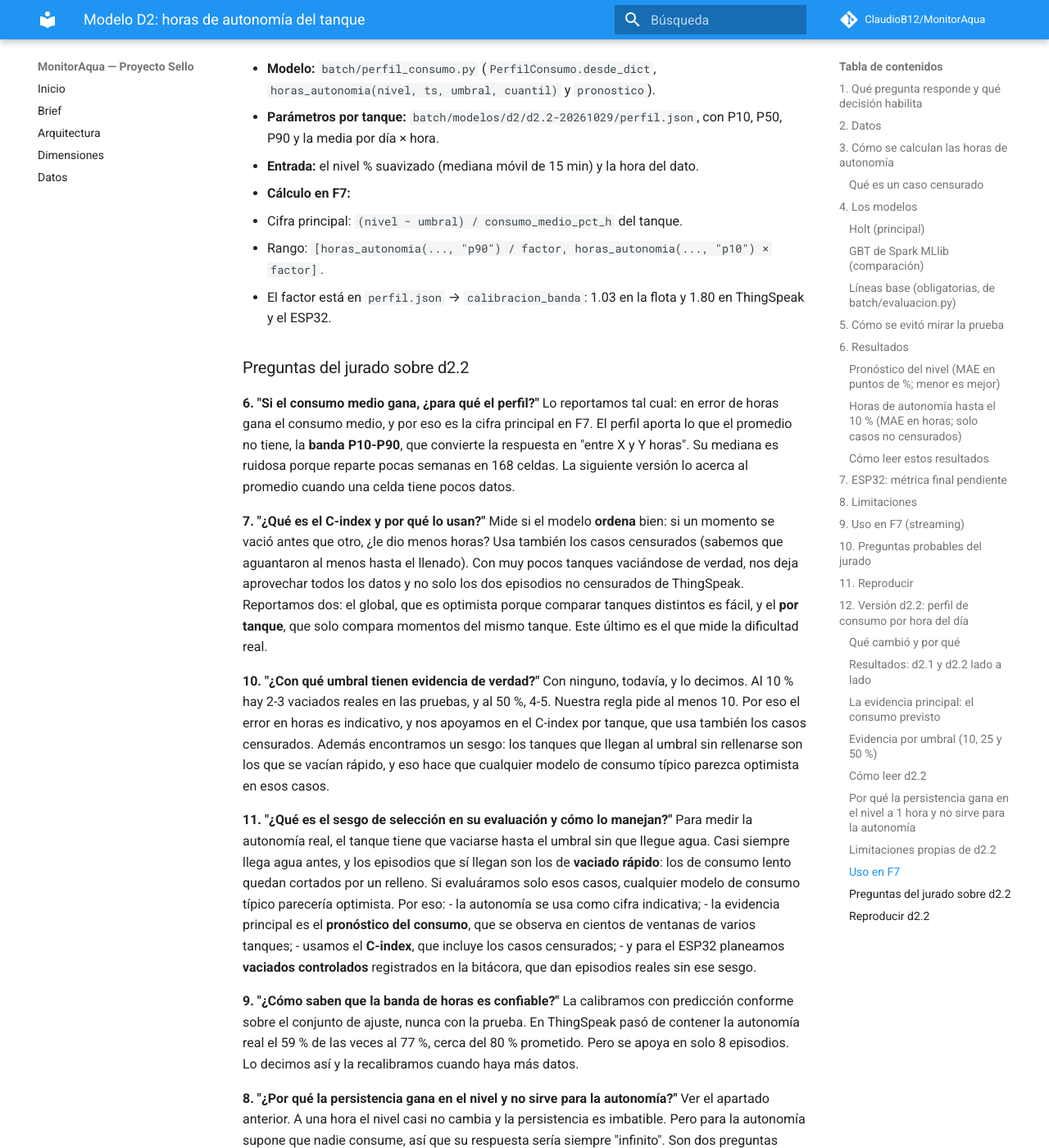
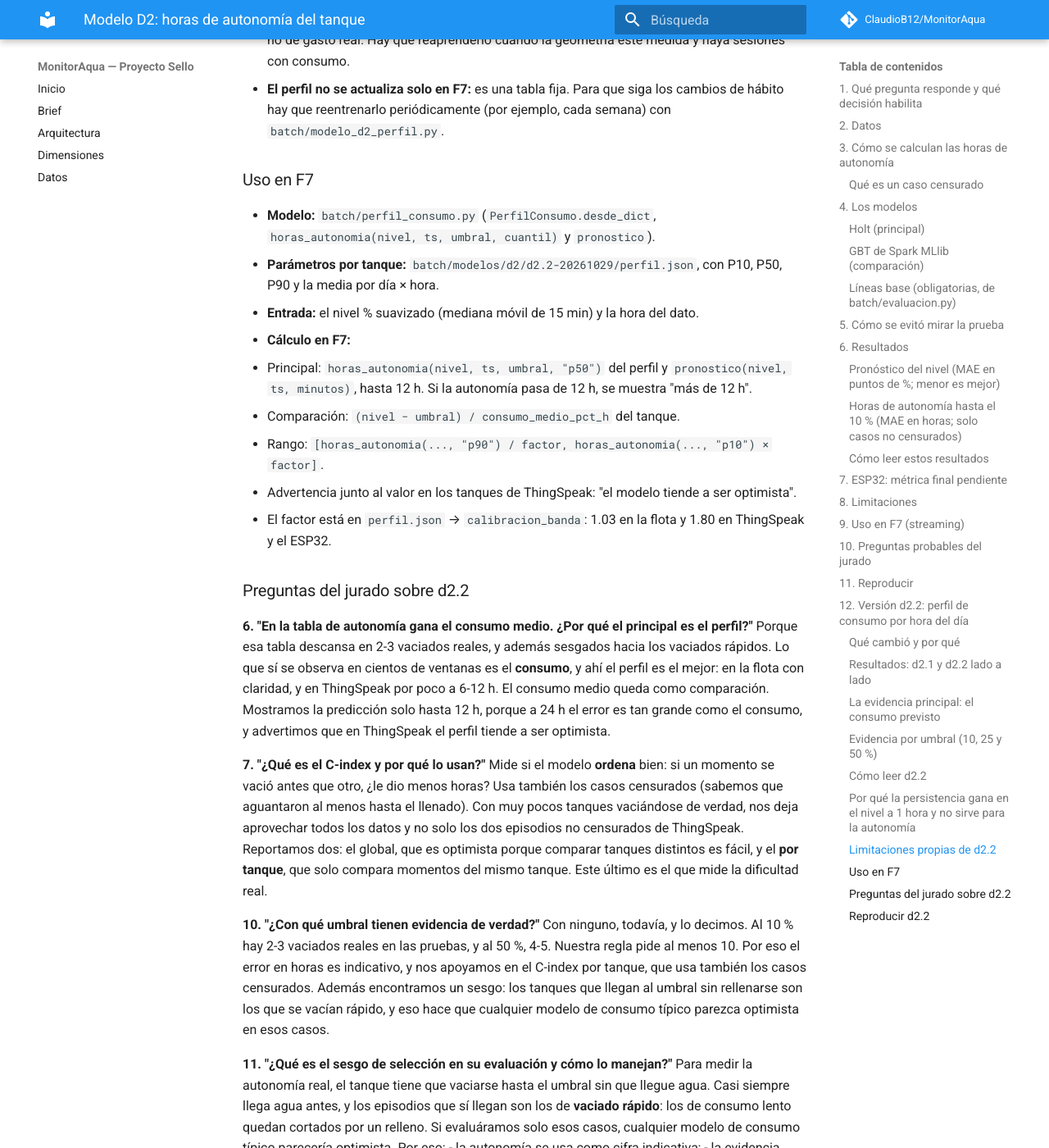
Before and after one commit to ClaudioB12/MonitorAqua, an MkDocs documentation site: the page built from docs/modelo-d2.md, in a window 1280 px wide and 1400 px high, scrolled down 19319 px. Shown: the whole window at 82% size. Built offline with MkDocs 1.6.1 and Material for MkDocs 9.7.7, drawn with Linux system fonts in a browser that asks for light colours; comment, search, counter and statistics services are not loaded; some of the changed text lies outside the part shown.

Commit message:
D2: decisión para F7 — perfil como modelo principal, hasta 12 h, con advertencia en ThingSpeak
- Principal: perfil de consumo (mejor en el consumo observado); comparación: consumo medio
- Se muestra hasta 12 h (autonomía > 12 h -> "más de 12 h"); a 24 h no se muestra (error del tamaño del consumo)
- Banda P10-P90 calibrada; el tablero advierte que en ThingSpeak el perfil tiende a ser optimista
- docs/modelo-d2.md, CLAUDE.md, y el campo uso_f7 de perfil.json (parámetros sin cambios)

Co-Authored-By: Claude Opus 5.5 <noreply@anthropic.com>

```diff
--- a/docs/modelo-d2.md
+++ b/docs/modelo-d2.md
@@ -454,9 +454,8 @@ en `docs/evidencias/f6-d2/d2.2/tablas_d2.2.md`.
    - Holt d2.1 es el peor en todos los casos.
 2. **Esto matiza la tabla de autonomía, donde ganaba el consumo medio.** Esa tabla descansa en 2-3 episodios con
    sesgo de selección. La del consumo descansa en cientos de ventanas en 8 y 4 tanques.
-   - **La decisión de F7 se mantiene** (cifra principal = consumo medio; rango = banda calibrada).
-   - **Pero la evidencia observable apoya al perfil como estimador del consumo.** El equipo puede reconsiderarlo
-     cuando el ESP32 tenga datos propios.
+   - **Por eso el equipo cambió la decisión de F7:** el principal es el **perfil** y el consumo medio queda como
+     comparación (ver *Decisión para F7*).
 3. **Los modelos se equivocan en sentidos opuestos según el nivel:**
    - En la flota, perfil y consumo medio **sobreestiman** el consumo, así que dan una autonomía prudente.
    - En ThingSpeak lo **subestiman**, así que dan una autonomía optimista. En el perfil eso es significativo a 12 y
@@ -537,9 +536,19 @@ Hasta entonces, la autonomía de F7 se muestra como **estimación con su banda**
 5. **Todo descansa en pocos episodios no censurados:** 3 en la flota y 2 en ThingSpeak. El C-index, que usa también
    los censurados, confirma el orden: d2.2 ≫ d2.1.
 
-**Decisión para F7** (tomada por el equipo el 2026-10-29):
-- **Cifra principal:** la autonomía del **consumo medio** de cada tanque, por ser la de menor error.
+**Decisión para F7** (tomada por el equipo el 2026-10-29, después de evaluar el consumo previsto):
+- **Modelo principal:** el **perfil de consumo**, porque es el mejor en la evidencia que sí se observa (el consumo
+  previsto). El **consumo medio** queda como **comparación**. La tabla de autonomía, donde ganaba el consumo medio,
+  descansa en 2-3 episodios sesgados.
+- **Horizonte mostrado:**
+  - La proyección del consumo y del nivel se muestra **hasta 12 h**.
+  - A 24 h el error es del tamaño del propio consumo (~16 % frente a 14.5 % en ThingSpeak), así que **no se
+    muestra**.
+  - Si la autonomía proyectada pasa de 12 h, el tablero dice **"más de 12 h"** en vez de un número.
 - **Rango:** la **banda P10-P90 del perfil, calibrada** con el factor de su nivel.
+- **Advertencia en el tablero:** en **ThingSpeak el perfil tiende a ser optimista**. Subestima el consumo (sesgo
+  −1.4 a −4.2 % de la capacidad a 6-12 h), así que su autonomía puede ser mayor que la real. En la flota es al revés
+  (prudente).
 - **Mejora pendiente para una d2.3:** encoger cada celda del perfil hacia el consumo medio del tanque cuando tiene
   pocas muestras, y recalibrar la banda cuando haya más episodios.
 
@@ -576,17 +585,21 @@ Hasta entonces, la autonomía de F7 se muestra como **estimación con su banda**
   hora.
 - **Entrada:** el nivel % suavizado (mediana móvil de 15 min) y la hora del dato.
 - **Cálculo en F7:**
-  - Cifra principal: `(nivel − umbral) / consumo_medio_pct_h` del tanque.
+  - Principal: `horas_autonomia(nivel, ts, umbral, "p50")` del perfil y `pronostico(nivel, ts, minutos)`, hasta
+    12 h. Si la autonomía pasa de 12 h, se muestra "más de 12 h".
+  - Comparación: `(nivel − umbral) / consumo_medio_pct_h` del tanque.
   - Rango: `[horas_autonomia(..., "p90") / factor, horas_autonomia(..., "p10") × factor]`.
+  - Advertencia junto al valor en los tanques de ThingSpeak: "el modelo tiende a ser optimista".
   - El factor está en `perfil.json` → `calibracion_banda`: 1.03 en la flota y 1.80 en ThingSpeak y el ESP32.
 
 ### Preguntas del jurado sobre d2.2
 
-**6. "Si el consumo medio gana, ¿para qué el perfil?"**
-Lo reportamos tal cual: en error de horas gana el consumo medio, y por eso es la cifra principal en F7. El
-perfil aporta lo que el promedio no tiene, la **banda P10-P90**, que convierte la respuesta en "entre X y Y horas".
-Su mediana es ruidosa porque reparte pocas semanas en 168 celdas. La siguiente versión lo acerca al promedio
-cuando una celda tiene pocos datos.
+**6. "En la tabla de autonomía gana el consumo medio. ¿Por qué el principal es el perfil?"**
+Porque esa tabla descansa en 2-3 vaciados reales, y además sesgados hacia los vaciados rápidos. Lo que sí se
+observa en cientos de ventanas es el **consumo**, y ahí el perfil es el mejor: en la flota con claridad, y en
+ThingSpeak por poco a 6-12 h. El consumo medio queda como comparación. Mostramos la predicción solo hasta 12 h,
+porque a 24 h el error es tan grande como el consumo, y advertimos que en ThingSpeak el perfil tiende a ser
+optimista.
 
 **7. "¿Qué es el C-index y por qué lo usan?"**
 Mide si el modelo **ordena** bien: si un momento se vació antes que otro, ¿le dio menos horas? Usa también los
```
Also changed, not shown: CLAUDE.md (+4 -2 lines), 2 other files.
